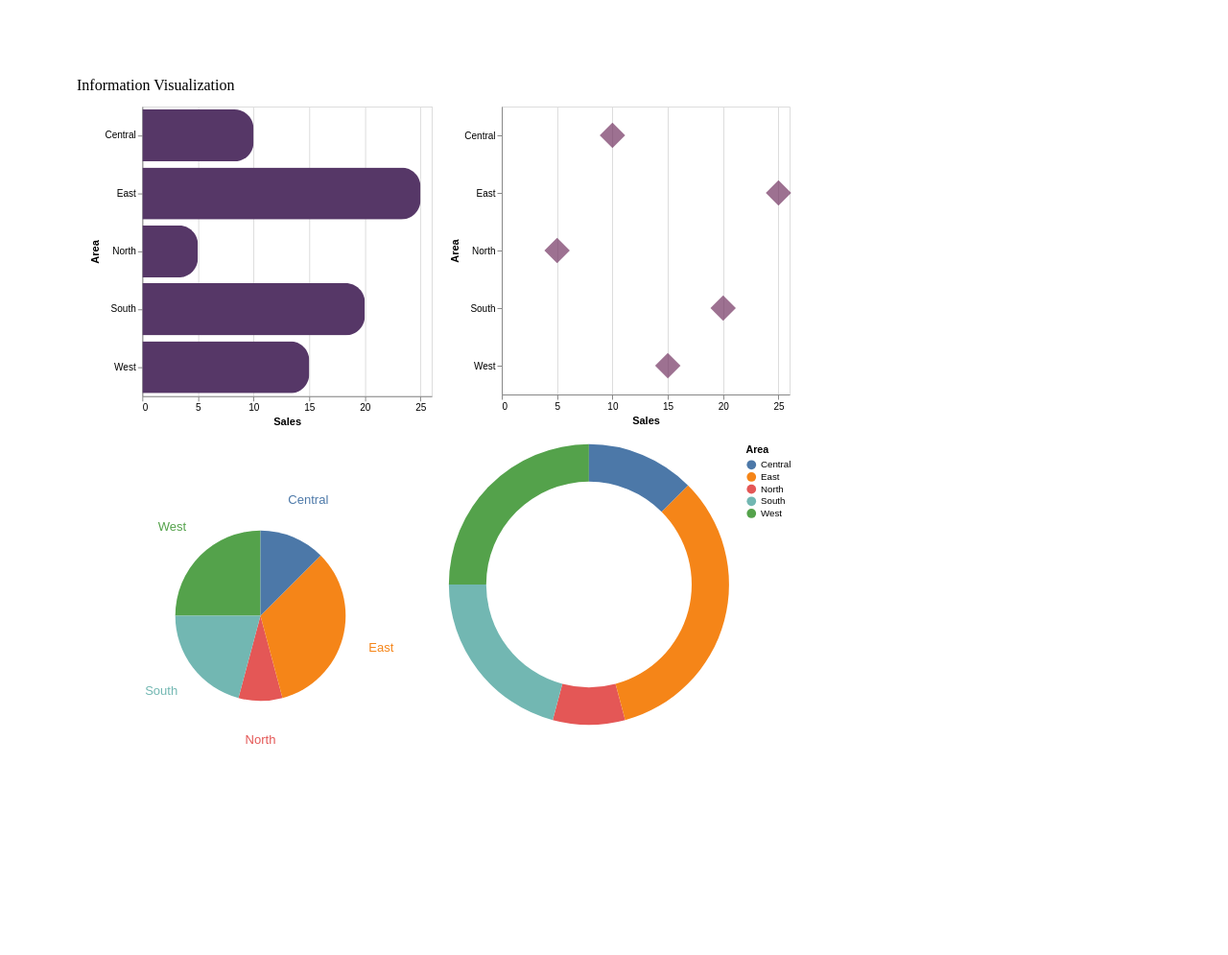
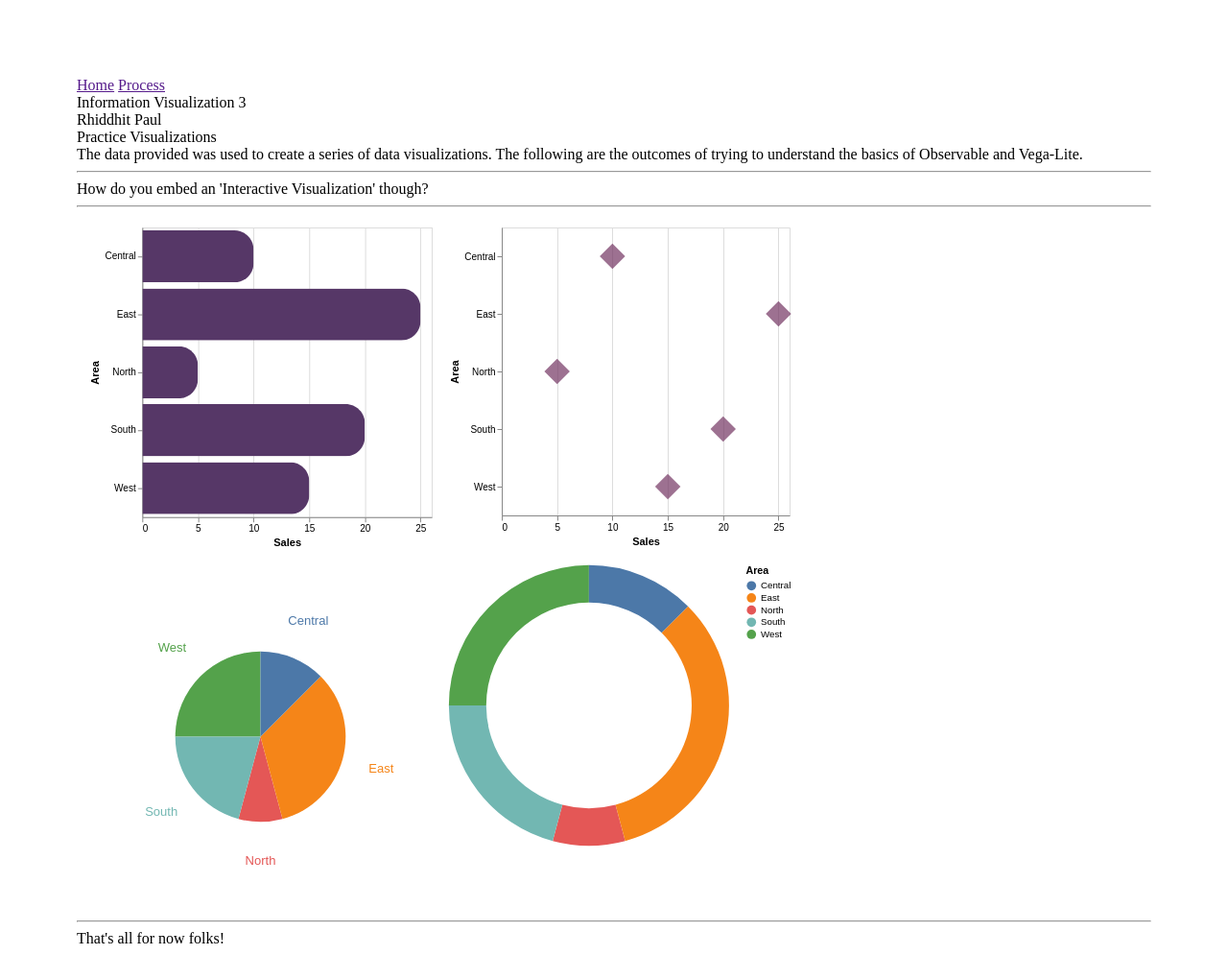
Before and after one commit to Talphi/Iron, a plain HTML site: page index.html in a window 1280 px wide. Shown: the whole page at 96% size. Before the commit the page ends 833 px from the top, so only its background shows below. Drawn offline with Linux system fonts and the light colour scheme.

Commit message:
Website and All

```diff
--- a/index.html
+++ b/index.html
@@ -11,8 +11,23 @@
 
 
 <body>
-    <header>Information Visualization</header>
+    <nav>
+        <a href="">Home</a>
+        <a href="">Process</a>
+    </nav>
+    <header><div class="title">Information Visualization 3</div>
+
+    <div class="name"> Rhiddhit Paul</div></header>
+    <div class="section">
+
+        <div class="Project1">
+           <div class="projecttitle">Practice Visualizations</div>
+           <div class="projecttext">The data provided was used to create a series of data visualizations. The following are the outcomes of trying to understand the basics of Observable and Vega-Lite. </div><hr>
+           <div class="question"> How do you embed an 'Interactive Visualization' though? </div><hr>
+
+
             <div class="row">
+
             <div class="column">
              <img src="visualization.svg">
             </div>
@@ -30,6 +45,13 @@
             </div>
 
         </div>
+        <hr>
+        <div class="endnote">That's all for now folks!</div>
+    </div>
+
+
+
+    </div>
 
 
 </body>
```
Lines whose indentation alone changed are shown as unchanged.
